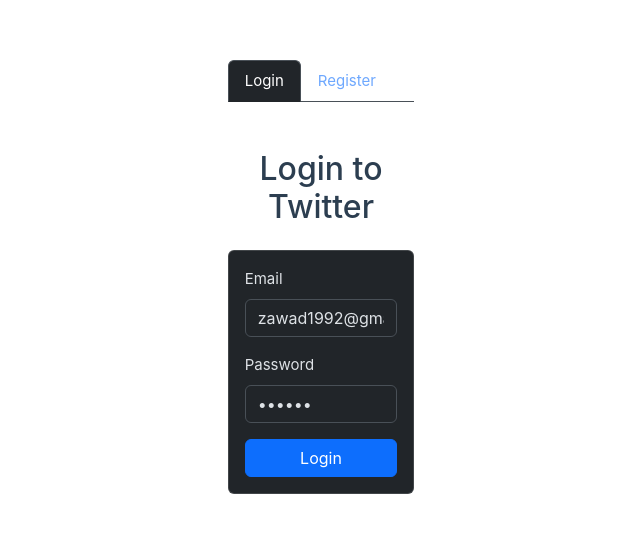
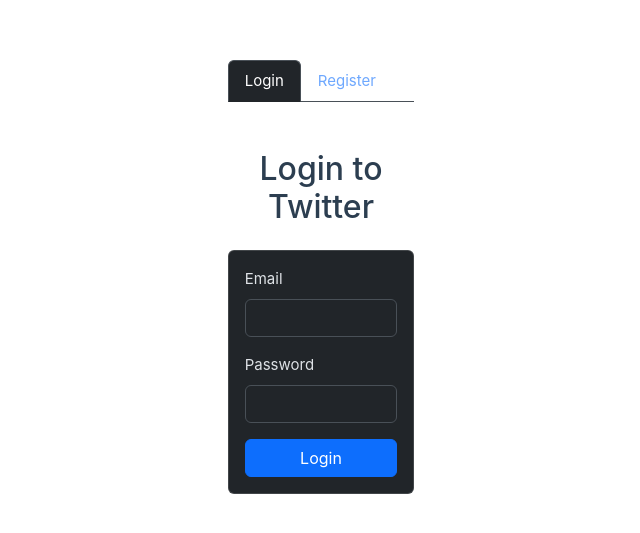
Before and after one commit to zawad1992/fake_twitter_frontend, a Vue app: page /login in a window 1280 px wide. Shown: the part 147-680 px from the top of the page, without its empty margins (15-655 px from the left). Built offline with nearby package versions, Linux system fonts and the light colour scheme; the HTML template or start-up script is replaced by a standard one.

Commit message:
Update login form fields

```diff
--- a/src/views/LoginRegistrationView.vue
+++ b/src/views/LoginRegistrationView.vue
@@ -74,8 +74,8 @@
         return {
           currentTab: 'login',
           login: {
-            email: 'zawad1992@gmail.com',
-            password: '123456',
+            email: '',
+            password: '',
             errors: {}
           },
           registration: {
```
